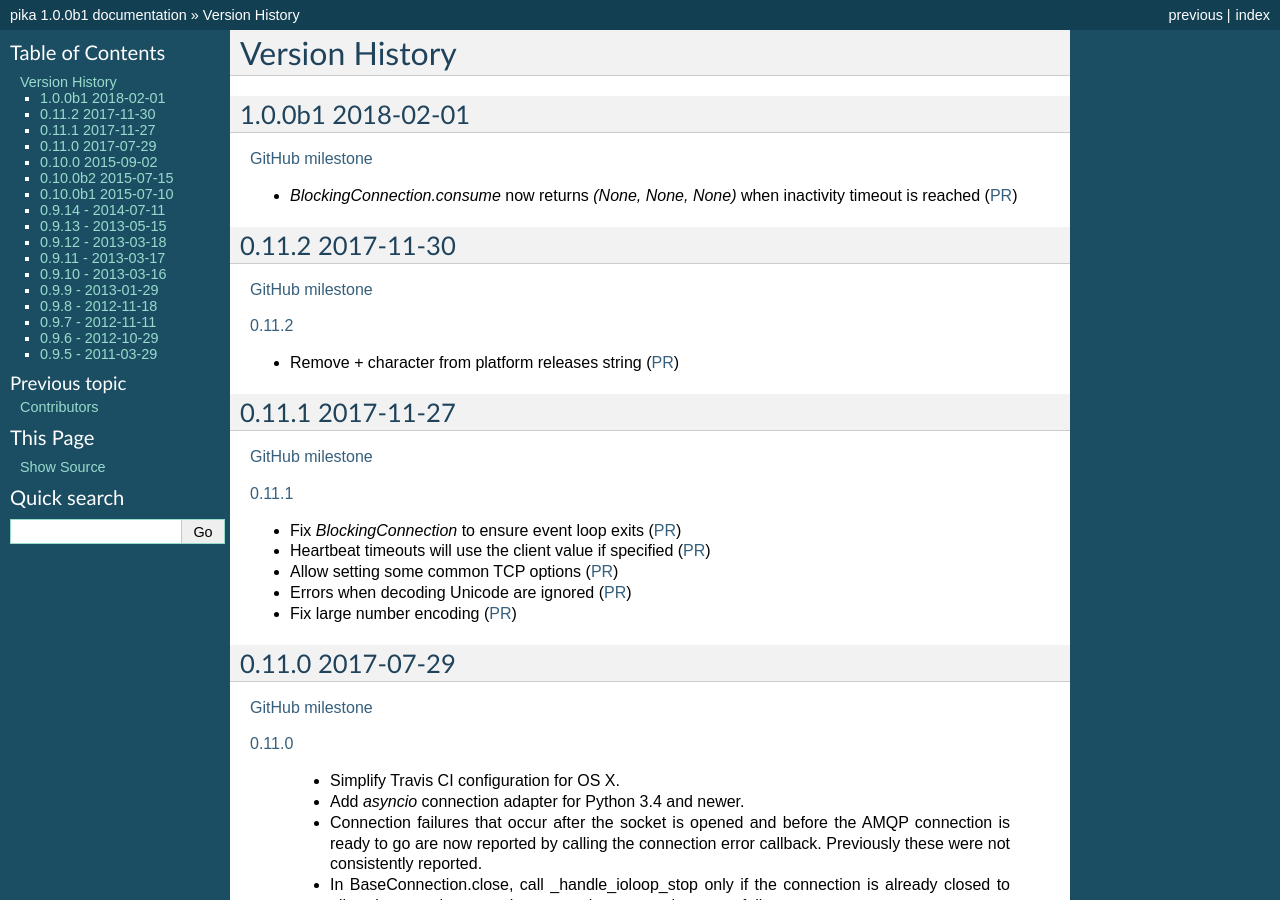
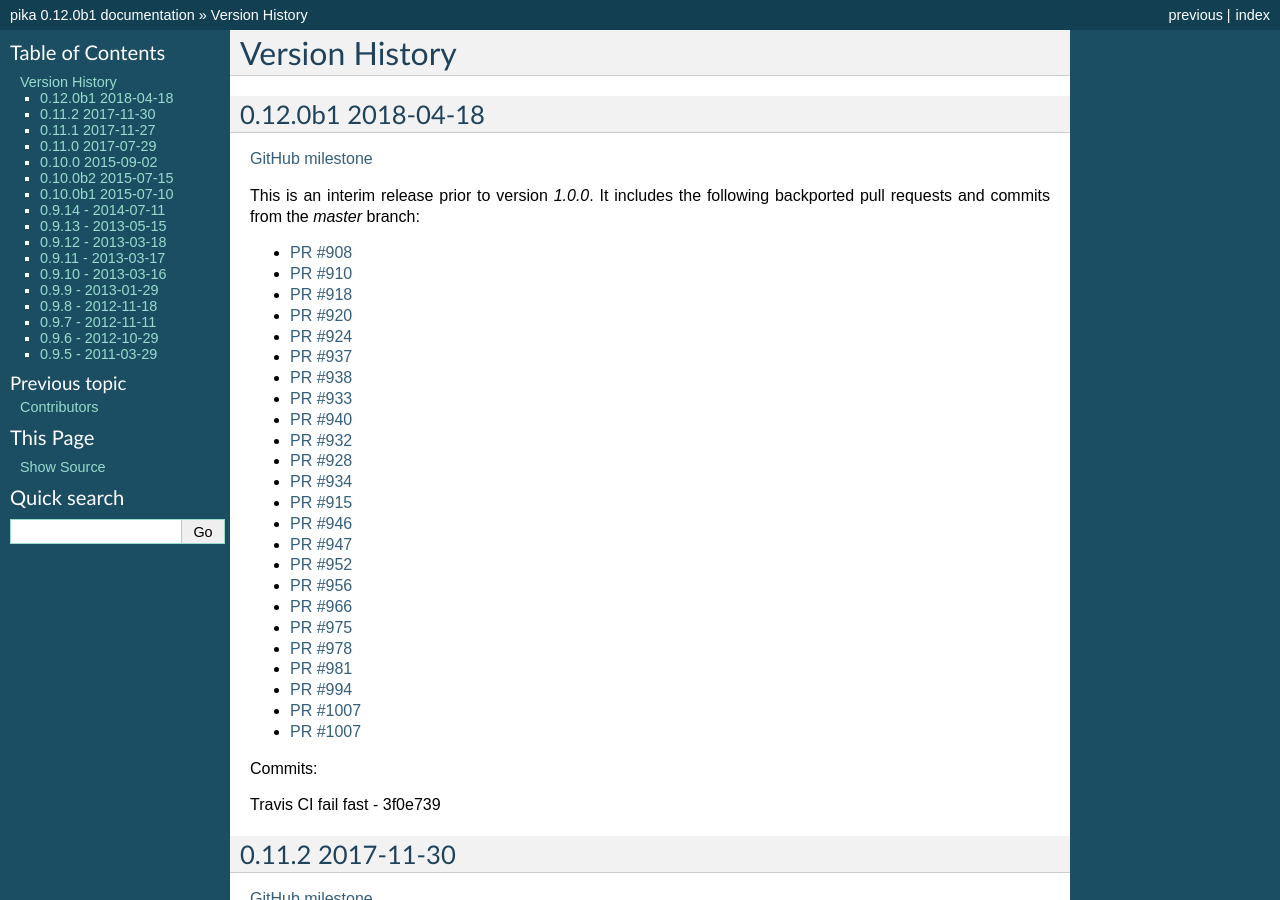
Before and after one commit to pika/pika, a Sphinx documentation site: the page built from docs/version_history.rst, in a window 1280 px wide and 900 px high. Built offline with Sphinx 7.4.7, drawn with Linux system fonts in a browser that asks for light colours; pages that are not in the unit, such as notebooks, are missing from menus; some of the changed text lies outside the part shown.

```diff
--- a/docs/version_history.rst
+++ b/docs/version_history.rst
@@ -1,12 +1,41 @@
 Version History
 ===============
 
-1.0.0b1 2018-02-01
-------------------
+0.12.0b1 2018-04-18
+-------------------
 
-`GitHub milestone <https://github.com/pika/pika/milestone/8>`_
+`GitHub milestone <https://github.com/pika/pika/milestone/12>`_
 
-- `BlockingConnection.consume` now returns `(None, None, None)` when inactivity timeout is reached (`PR <https://github.com/pika/pika/pull/899>`_)
+This is an interim release prior to version `1.0.0`. It includes the following backported pull requests and commits from the `master` branch:
+
+- `PR #908 <https://github.com/pika/pika/pull/908>`_
+- `PR #910 <https://github.com/pika/pika/pull/910>`_
+- `PR #918 <https://github.com/pika/pika/pull/918>`_
+- `PR #920 <https://github.com/pika/pika/pull/920>`_
+- `PR #924 <https://github.com/pika/pika/pull/924>`_
+- `PR #937 <https://github.com/pika/pika/pull/937>`_
+- `PR #938 <https://github.com/pika/pika/pull/938>`_
+- `PR #933 <https://github.com/pika/pika/pull/933>`_
+- `PR #940 <https://github.com/pika/pika/pull/940>`_
+- `PR #932 <https://github.com/pika/pika/pull/932>`_
+- `PR #928 <https://github.com/pika/pika/pull/928>`_
+- `PR #934 <https://github.com/pika/pika/pull/934>`_
+- `PR #915 <https://github.com/pika/pika/pull/915>`_
+- `PR #946 <https://github.com/pika/pika/pull/946>`_
+- `PR #947 <https://github.com/pika/pika/pull/947>`_
+- `PR #952 <https://github.com/pika/pika/pull/952>`_
+- `PR #956 <https://github.com/pika/pika/pull/956>`_
+- `PR #966 <https://github.com/pika/pika/pull/966>`_
+- `PR #975 <https://github.com/pika/pika/pull/975>`_
+- `PR #978 <https://github.com/pika/pika/pull/978>`_
+- `PR #981 <https://github.com/pika/pika/pull/981>`_
+- `PR #994 <https://github.com/pika/pika/pull/994>`_
+- `PR #1007 <https://github.com/pika/pika/pull/1007>`_
+- `PR #1007 <https://github.com/pika/pika/pull/1007>`_
+
+Commits:
+
+Travis CI fail fast - 3f0e739
 
 0.11.2 2017-11-30
 -----------------
--- a/pika/__init__.py
+++ b/pika/__init__.py
@@ -1,4 +1,4 @@
-__version__ = '1.0.0b1'
+__version__ = '0.12.0b1'
 
 import logging
 from logging import NullHandler
--- a/setup.py
+++ b/setup.py
@@ -16,7 +16,7 @@ long_description = ('Pika is a pure-Python implementation of the AMQP 0-9-1 '
 
 setuptools.setup(
     name='pika',
-    version='1.0.0b1',
+    version='0.12.0b1',
     description='Pika Python AMQP Client Library',
     long_description=open('README.rst').read(),
     maintainer='Gavin M. Roy',
```
Also changed, not shown: CHANGELOG.rst (+33 -4 lines).
